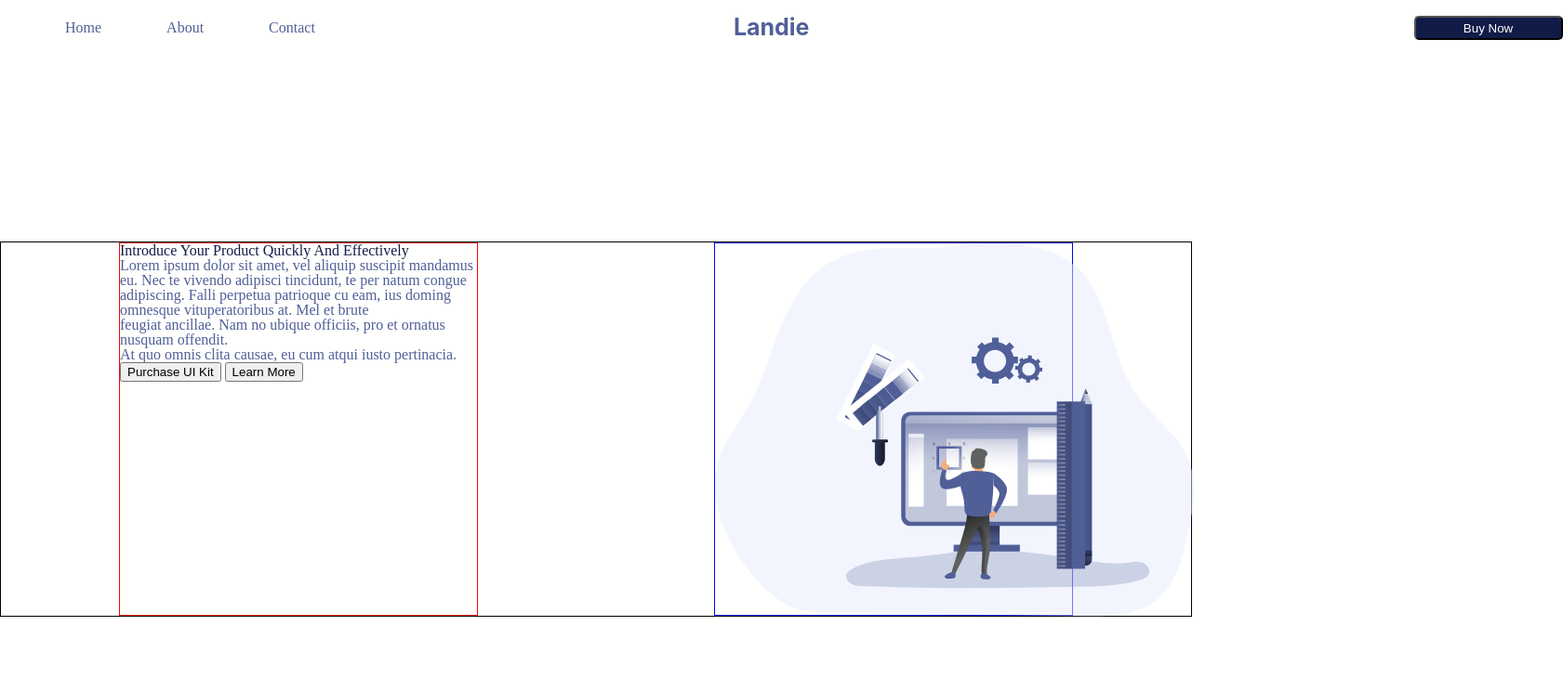
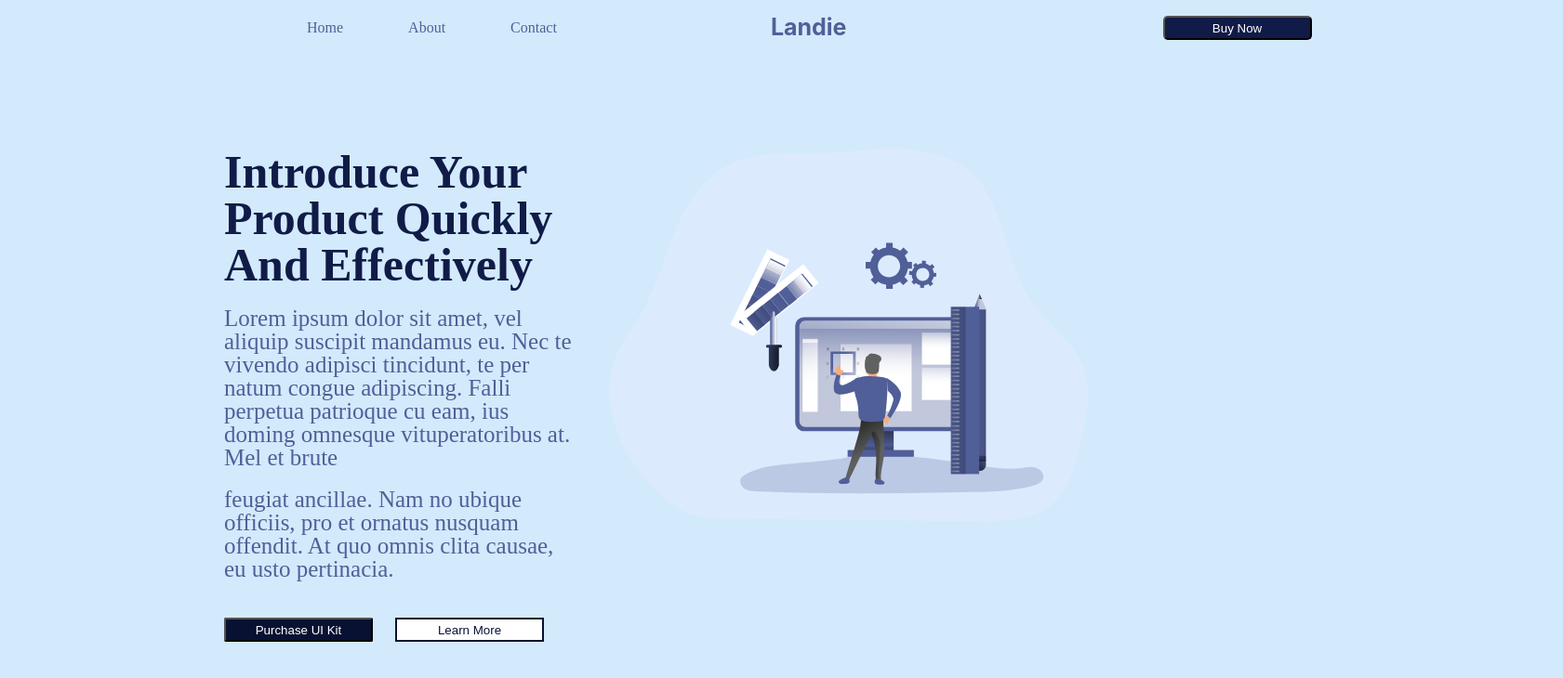
Before and after one commit to timdodd73/Landie, a website built with Parcel: page src/index.html in a window 1280 px wide. Shown: the whole page at 93% size, 1681 px wide, since content can reach past the window. Built offline with nearby package versions, Linux system fonts and the light colour scheme.

Commit message:
restyled section 1 and nav bar elements

```diff
--- a/src/index.html
+++ b/src/index.html
@@ -10,7 +10,7 @@
     <div class="nav">
       <ul>
             <li class="home">
-              <a href="#Home">Home</a>
+              <a href="https://www.google.com/search?q=view+full+screen+in+figma&oq=view+full+screen+in+figma&aqs=chrome..69i57j33i22i29i30.6799j0j7&sourceid=chrome&ie=UTF-8"target="_blank">Home</a>
             </li>
             <li class="about">
               <a href="#About">About</a>
@@ -26,20 +26,27 @@
             </li>
       </ul>
     </div>
+    <!--nav bar ends-->
 
-      <div class="container">
-        <div class="sub-container">
-            <h1>Introduce Your Product Quickly And Effectively</h1>
-            <p>Lorem ipsum dolor sit amet, vel aliquip suscipit mandamus eu.
+    <!--section 1 -->
+      <div class="container-1">
+        <div class="sub-container-1">
+          <h1 class="heading-1">Introduce Your Product Quickly And Effectively</h1>
+          <p class="paragraph-1">Lorem ipsum dolor sit amet, vel aliquip suscipit mandamus eu.
                Nec te vivendo adipisci tincidunt, te per natum congue adipiscing. Falli perpetua patrioque cu eam, ius doming omnesque vituperatoribus at.
-               Mel et brute <br>feugiat ancillae. Nam no ubique officiis, pro et ornatus nusquam offendit.</br> At quo omnis clita causae, eu cum atqui iusto pertinacia.</p>
-               <button class="purchase">Purchase UI Kit</button>
-               <button class="learn">Learn More</button>
+               Mel et brute </p>
+          <p class="paragraph-1-1">feugiat ancillae. Nam no ubique officiis, pro et ornatus nusquam offendit. At quo omnis clita causae, eu usto pertinacia.</p>
+          <button class="purchase-1">Purchase UI Kit</button>
+          <button class="learn-1">Learn More</button>
         </div>
 
-        <div class="image-container">
+        <div class="image-container-1">
           <img src="svg/designer.svg"/>
         </div>
+      </div>
+
+        <!--section 2-->
+
 
     <script src="index.js"></script>
 </body>
--- a/src/styles.scss
+++ b/src/styles.scss
@@ -4,7 +4,7 @@ $blue500: #505F98;
 
 
 body {
-    background: rgb(255, 255, 254);
+    background: rgb(210, 234, 252);
 }
 
 h1, h2, h3, h4 {
@@ -18,7 +18,7 @@ a {
     text-decoration: none;
 }
 a:hover {
-color: black;
+color: rgb(248, 6, 6);
 }
 
 .nav {
@@ -26,20 +26,22 @@ color: black;
     height: 60px;
     align-items:center;
 }
-
+.home {
+    margin-left: 260px;
+}
 .home, .about, .contact {
     padding-left: 70px;
     padding-top: 5px;
 }
 
-/*tried using margin auto to get desired spacing on logo and buy button-won't work. Does work when i specify a pixel vale-ask ben why*/
+
 .logo {
     font-size: 25px;
     font-weight: 700;
     font-family:-apple-system, BlinkMacSystemFont, 'Segoe UI', Roboto, Oxygen, Ubuntu, Cantarell, 'Open Sans', 'Helvetica Neue', sans-serif;
     color: $blue500;
-    padding-left: 450px;
-    padding-right: 650px;
+    padding-left: 230px;
+    padding-right: 340px;
 }
 .buy {
     height: 26px;
@@ -56,23 +58,49 @@ ul {
 /*Nav bar ends*/
 
 /*1st section*/
-.container {
+.container-1 {
     display: flex;
-    width: 100%;
-    border: 1px solid black;
-    margin-top: 200px;
+    margin-top: 100px;
+    height: 410px;
 }
-.sub-container {
+.sub-container-1 {
     width:30%;
-    height:400px;
-    border: 1px solid red;
     margin-left: auto;
+    margin-right: 15px;
+
+}
+.image-container-1 {
+    width: 30%;
+    margin-left: 15px;
     margin-right: auto;
 }
-.image-container {
-    width: 30%;
-    height: 400px;
-    border: 1px solid blue;
-    margin-left: auto;
-    margin-right: auto;
+.heading-1 {
+    font-size: 50px;
+    font-weight: 600;
+    padding-bottom: 20px;
 }
+.paragraph-1 {
+    font-size: 25px;
+    text-align: left;
+    padding-bottom: 20px;
+}
+.paragraph-1-1 {
+    font-size: 25px;
+    text-align: left;
+}
+.purchase-1 {
+    background-color: $blue900;
+    color: white;
+    border-radius: 2px;
+    width: 160px;
+    height: 26px;
+    margin-top: 40px;
+}
+.learn-1 {
+    color: $blue900;
+    background-color: white;
+    width: 160px;
+    height: 26px;
+    margin-left: 20px;
+    border: 2px solid $blue900;
+}
```
Also changed, not shown: dist/index.html.
